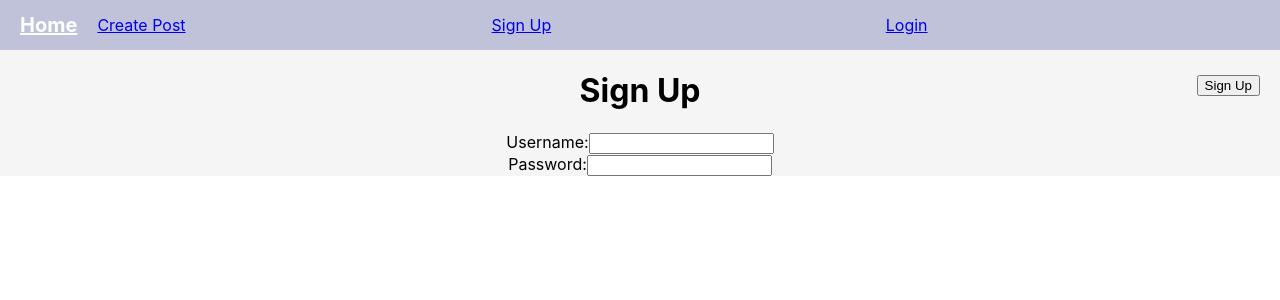
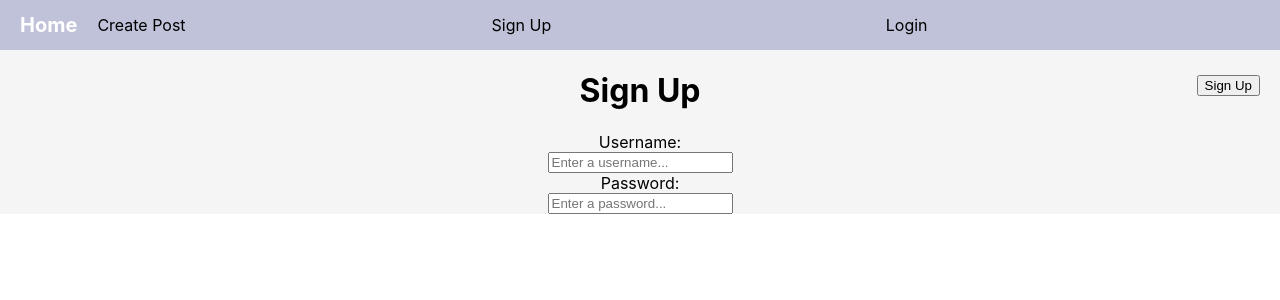
Before and after one commit to barrym07/z-prefix-frontend, a React (Create React App) app: page /signup in a window 1280 px wide. Shown: the top 300 px of the page. Built offline with nearby package versions, Linux system fonts and the light colour scheme; no server answers.

Commit message:
search functions working

```diff
--- a/src/App.css
+++ b/src/App.css
@@ -1,3 +1,8 @@
 .{
   background-color: lightblue;
 }
+
+.link{
+  color: inherit;
+  text-decoration: none;
+}
--- a/src/App.js
+++ b/src/App.js
@@ -1,6 +1,6 @@
 import React from 'react';
 import { useState, useEffect } from 'react';
-import { Route, Routes, Link } from 'react-router-dom';
+import { Route, Routes } from 'react-router-dom';
 import './App.css';
 import NavBar from './Components/NavBar';
 import Home from './Components/Home';
@@ -28,29 +28,30 @@ function App() {
     //   return "http://localhost:5000";
     // }
   }
-
   const getPosts = async () => {
     const response = await axios.get(`${setHost()}/blogs`);
     setPosts(response.data);
-    console.log("posts:", posts);
-    console.log("response:", response.data);
+  }
 
-  }
   useEffect(() => {
+
+
     getPosts();
   }, []);
 
+  console.log("posts:", posts);
 
 
   return (
     <div className="App">
       <NavBar />
       <Routes>
-        <Route exact path="/" element={<Home />} />
-        <Route exact path="/create" element={user ? <CreatePost /> : <Login />} />
-        <Route exact path="/post/:id" element={<SinglePost />} />
-        <Route exact path="/login" element={user ? <Home /> : <Login />} />
-        <Route exact path="/signup" element={user ? <Home /> : <SignUp />} />
+        <Route exact path="/" element={<Home posts={posts} host={setHost()} />} />
+        <Route exact path="/create" element={user ? <CreatePost host={setHost()} /> : <Login />} />
+        <Route exact path="/post/:id" element={<SinglePost host={setHost()} />} />
+        <Route exact path="/login" element={user ? <Home /> : <Login host={setHost()} />} />
+        <Route exact path="/signup" element={user ? <Home /> : <SignUp host={setHost()} />} />
+
       </Routes>
     </div>
   );
--- a/src/Components/Home.js
+++ b/src/Components/Home.js
@@ -1,12 +1,49 @@
+// NEED TO RESET userPosts state when home page is loaded again
+
 import "./home.css"
 import Posts from "./Posts"
+import "./posts.css"
+import { useEffect, useState } from "react"
+import { useLocation } from "react-router"
+import axios from "axios"
 
-export default function Home() {
+export default function Home({ posts, host }) {
+
+  const location = useLocation();
+  const searchString = location.search;
+  const [userPosts, setUserPosts] = useState([]);
+
+
+  useEffect(() => {
+    const getUserPosts = async () => {
+      const response = await axios.get(`${host}/${searchString}`)
+      setUserPosts(response.data);
+    }
+    getUserPosts();
+
+  }, [searchString])
+  console.log("userPosts:", userPosts);
+
+  let renderedPosts = userPosts.length > 0 ?
+    userPosts.map(post => (
+      <Posts key={post.id} post={post} />
+    )) :
+    posts.map(post => (
+      <Posts post={post} />
+    ));
+
   return (
     <div classname="home" >
 
-      <h1>Home</h1>
-      <Posts />
+      <h1>Wonderful Blog App</h1>
+      {/* {userPosts.map(post => (
+        <Posts key={post.id} post={post} />
+      ))}
+      {posts.map(post => (
+        <Posts post={post} />
+      ))} */}
+      {renderedPosts}
+
     </div>
   );
 }
--- a/src/Components/NavBar.js
+++ b/src/Components/NavBar.js
@@ -7,12 +7,12 @@ export default function NavBar() {
 
   return (
     <nav className="navbar navbar-expand-lg navbar-light bg-light">
-      <Link to="/" className="navbar-brand">Home</Link>
-      <Link to="/create" className="navbar-left">Create Post</Link>
-      {user ? (<botton className="navbar-right">Log Out</botton>) : (
+      <Link to="/" className="navbar-brand link">Home</Link>
+      <Link to="/create" className="navbar-left link">Create Post</Link>
+      {user ? (<botton className="navbar-right link">Log Out</botton>) : (
         <>
-          <Link to="/signup" className="navbar-right">Sign Up</Link>
-          <Link to="/login" className="navbar-right">Login</Link>
+          <Link to="/signup" className="navbar-right link">Sign Up</Link>
+          <Link to="/login" className="navbar-right link">Login</Link>
         </>
 
       )
--- a/src/Components/Post.js
+++ b/src/Components/Post.js
@@ -1,11 +1,22 @@
 import React from "react";
-import "./posts.css"
+import "./post.css"
+import { Link } from "react-router-dom";
 
 //will render from posts state
-export default function Posts() {
+export default function Post({ post }) {
   return (
     <div className="posts">
-      post
+
+      <Link to={`/post/${post.id}`} className="link"> {post.title} </Link>
+      <p>Posted: {new Date(post.created_at).toDateString()}</p>
+      <span>
+        by:
+        <Link to={`/?user=${post.user_name}`} className="link">
+          <p>{post.user_name}</p>
+        </Link>
+      </span>
+      <p className="post-content">{post.body}</p>
+
     </div>
   );
 }
--- a/src/Components/Posts.js
+++ b/src/Components/Posts.js
@@ -1,13 +1,13 @@
 import React from 'react';
 import Post from './Post';
+import "./posts.css"
 
 
 //will map over posts
-export default function Posts() {
+export default function Posts({ post }) {
   return (
     <div className="posts">
-
-      <Post />
+      <Post post={post} />
     </div>
   );
 }
--- a/src/Components/SignUp.js
+++ b/src/Components/SignUp.js
@@ -1,19 +1,42 @@
 import "./signUp.css"
+import { useState, useEffect } from "react";
+import axios from "axios";
 
-export default function SignUp() {
+export default function SignUp({ host }) {
+  const [username, setUsername] = useState("");
+  const [password, setPassword] = useState("");
+
+  const handleSubmit = async (e) => {
+    e.preventDefault();
+    const response = await axios.post(`${host}/createuser`, {
+      username,
+      password
+    });
+
+  };
   return (
     <div className="signup">
       <h1>Sign Up</h1>
-      <form className="signUpForm">
+      <form className="signUpForm" onSubmit={handleSubmit}>
         <label>
           Username:
-          <input type="text" name="username" />
         </label>
+        <input
+          type="text"
+          name="username"
+          placeholder="Enter a username..."
+          onChange={e => setUsername(e.target.value)}
+        />
         <label>
           Password:
-          <input type="password" name="password" />
         </label>
-        <button className="signUpButton" >Sign Up</button>
+        <input
+          type="password"
+          name="password"
+          placeholder="Enter a password..."
+          onChange={e => setPassword(e.target.value)}
+        />
+        <button className="signUpButton" type="submit">Sign Up</button>
       </form>
     </div>
   )
--- a/src/Components/SinglePost.js
+++ b/src/Components/SinglePost.js
@@ -1,12 +1,39 @@
+import axios from "axios";
+import { useEffect, useState } from "react";
+import { useLocation } from "react-router";
+import { Link } from "react-router-dom";
+//will use props
+export default function SinglePost({ host }) {
+  const location = useLocation();
+  const path = location.pathname.split("/")[2];
 
-//will use props
-export default function SinglePost() {
+  const [post, setPost] = useState({});
+
+  const getPost = async () => {
+    const response = await axios.get(`${host}/blogs/${path}`);
+    setPost(response.data[0]);
+  }
+
+  useEffect(() => {
+    getPost();
+
+
+  }, [path]);
+  console.log("post from single:", post);
+
   return (
     <div className="single-post">
 
 
-      {/* <h1>{props.post.title}</h1>
-      <p>{props.post.body}</p> */}
+      <h1>{post.title}</h1>
+      <p>{post.body}</p>
+      <span>
+        by:
+        <Link to={`/?user=${post.user_name}`} className="link">
+          <p>{post.user_name}</p>
+        </Link>
+      </span>
+      <p>Posted: {new Date(post.created_at).toDateString()}</p>
       <button>Delete</button>
       <button>Edit</button>
 
--- a/src/Components/post.css
+++ b/src/Components/post.css
@@ -1,7 +1,7 @@
 
 .post-content{
   font-size: 14px;
-  line-height: 15;
+  line-height: 1.5;
   margin-top: 10px;
   text-overflow: ellipsis;
   overflow: hidden;
--- a/src/Components/signUp.css
+++ b/src/Components/signUp.css
@@ -12,6 +12,7 @@
   width: 100%;
   height: 100%;
   display: flex;
+
   align-items: center;
   flex-direction: column;
   justify-content: center;
```
